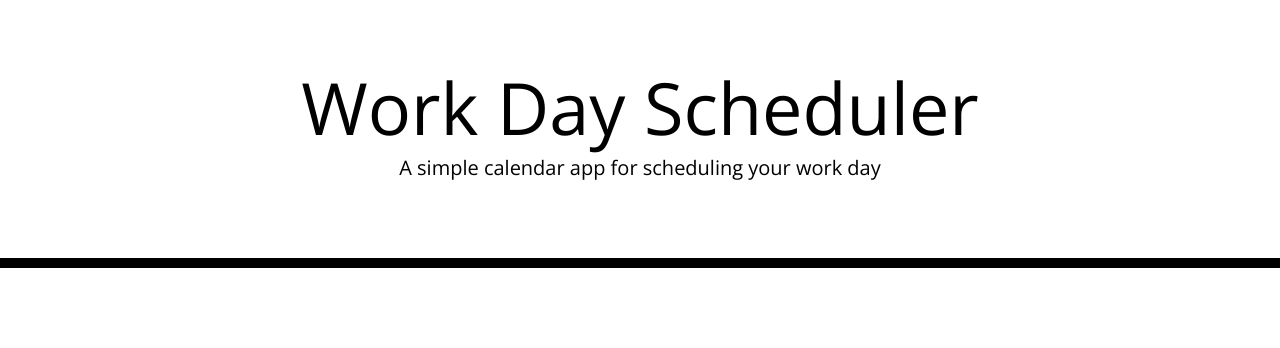
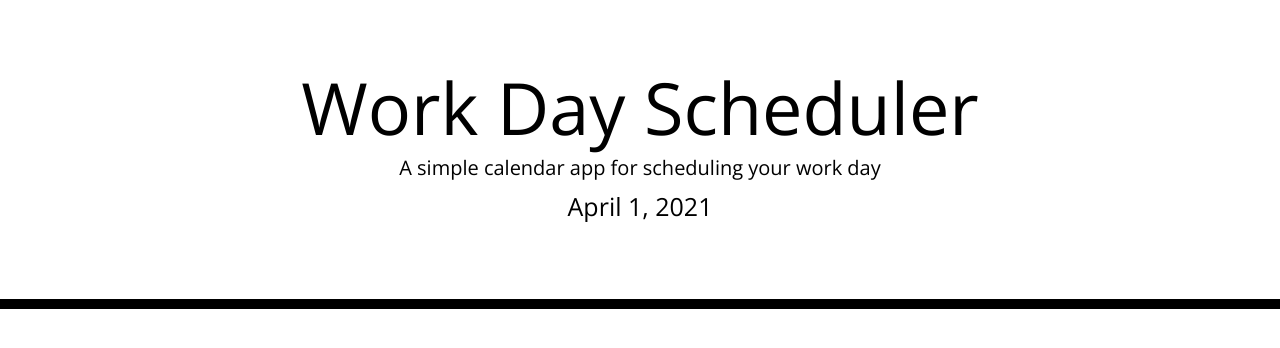
Before and after one commit to hamzsait/WorkDayScheduler, a plain HTML site: page index.html in a window 1280 px wide. Drawn offline with nearby package versions, Linux system fonts and the light colour scheme; files that its build step writes are made by us from their sources.

Commit message:
added moment header

```diff
--- /dev/null
+++ b/assets/script.js
@@ -0,0 +1,4 @@
+var currentDay = document.getElementById("currentDay")
+
+currentDay.textContent = moment().format("LL")
+currentDay.style.fontSize = "25px"
--- a/index.html
+++ b/index.html
@@ -18,7 +18,7 @@
       href="https://fonts.googleapis.com/css?family=Open+Sans&display=swap"
       rel="stylesheet"
     />
-    <link rel="stylesheet" href="style.css" />
+    <link rel="stylesheet" href="./assets/style.css" />
     <title>Work Day Scheduler</title>
   </head>
 
@@ -32,7 +32,9 @@
       <!-- Timeblocks go here -->
     </div>
 
+
     <script src="https://cdnjs.cloudflare.com/ajax/libs/jquery/3.2.1/jquery.min.js"></script>
     <script src="https://cdnjs.cloudflare.com/ajax/libs/moment.js/2.24.0/moment.min.js"></script>
+    <script src="./assets/script.js"></script>
   </body>
 </html>
```
